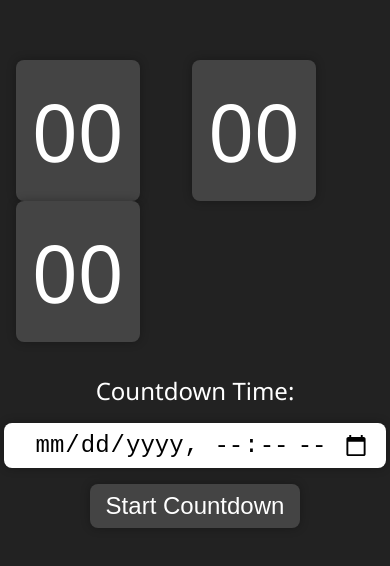
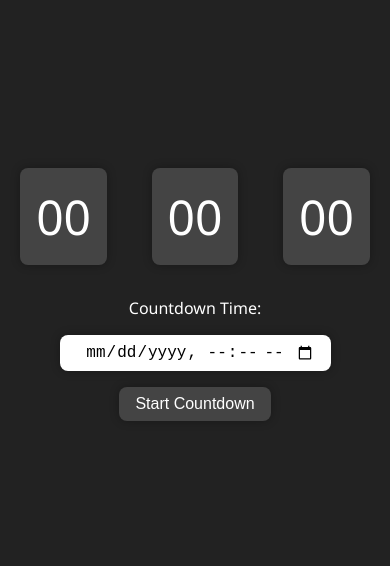
Before and after one commit to yamisagi/countdown-app, a plain HTML site: page index.html in a window 390 px wide. Shown: the part 128-694 px from the top of the page. Drawn offline with Linux system fonts and the light colour scheme.

Commit message:
Project is ready to deploy

```diff
--- a/style.css
+++ b/style.css
@@ -73,3 +73,21 @@ body {
 .countdown-form button:hover {
   background-color: #555;
 }
+
+@media screen and (max-width: 768px) {
+  .countdown-timer {
+    font-size: 3rem;
+  }
+
+  .countdown-form label {
+    font-size: 1rem;
+  }
+
+  .countdown-form input {
+    font-size: 1rem;
+  }
+
+  .countdown-form button {
+    font-size: 1rem;
+  }
+}
```
Also changed, not shown: 1 other file.
